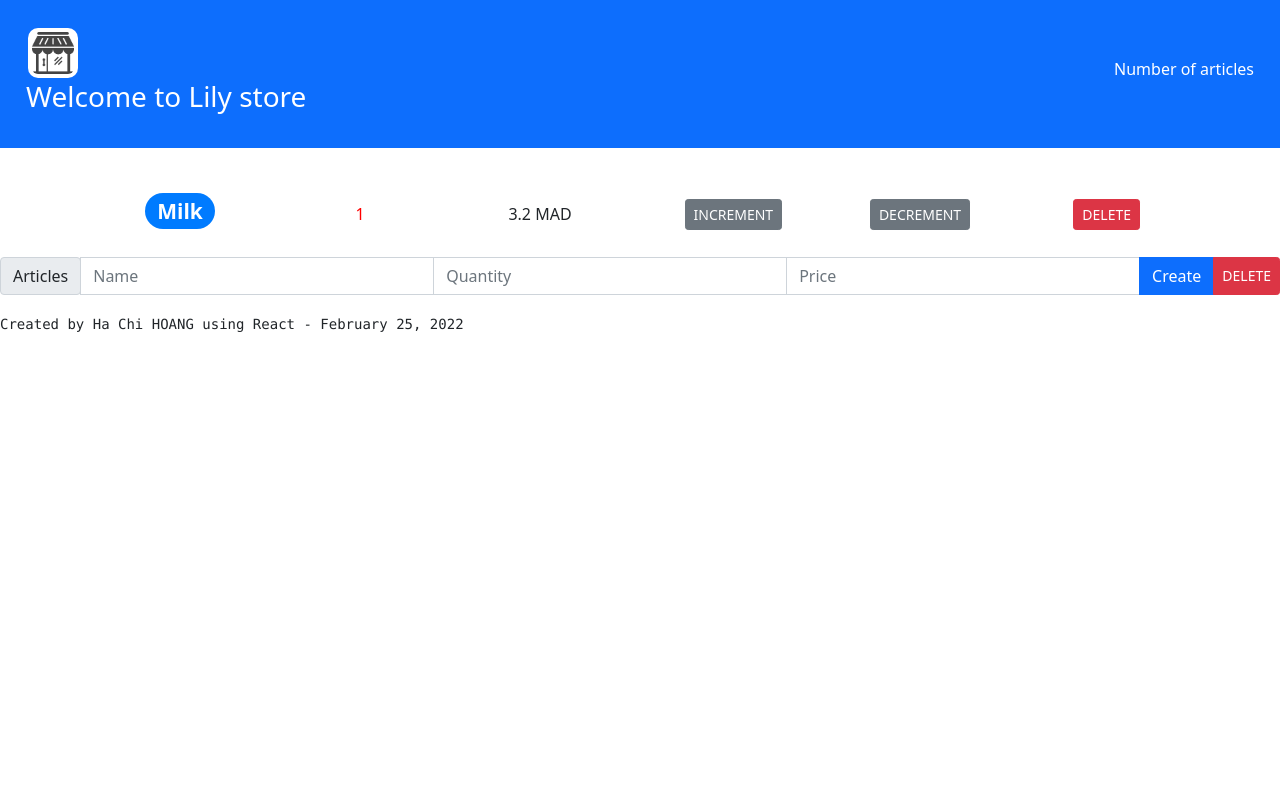
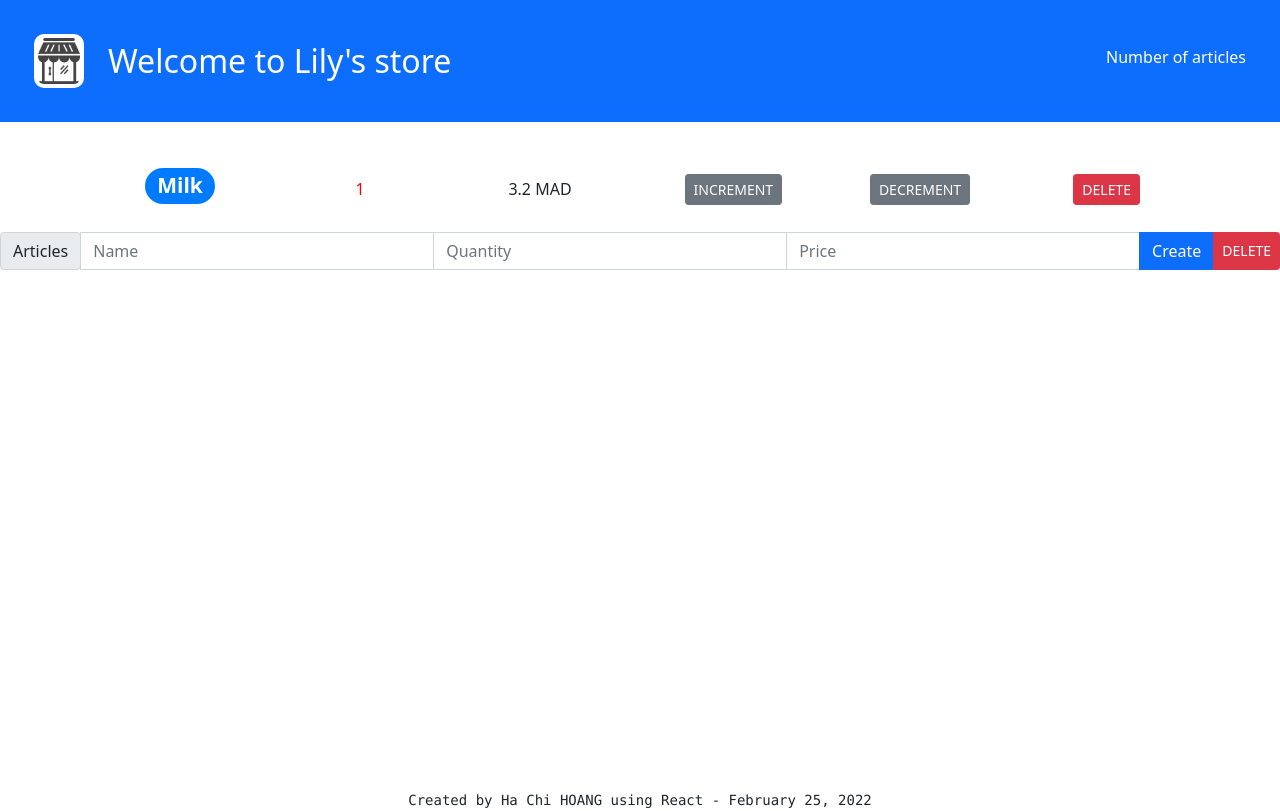
Before and after one commit to ChiBienayme/react-lily-store, a React (Create React App) app: page / in a window 1280 px wide. Built offline with nearby package versions, Linux system fonts and the light colour scheme.

Commit message:
Add Delete button

```diff
--- a/src/parts/Footer.js
+++ b/src/parts/Footer.js
@@ -7,9 +7,9 @@ export default function Footer () {
 
     return (
       <div>
-          <code className='text-dark'>
+          <code className='text-dark position-absolute top-100 start-50 translate-middle'>
             Created by Ha Chi HOANG using React -  February 25, 2022
-            {/* <a href="https://github.com/ChiBienayme/react-store" target="none">
+            {/* <a href="https://github.com/ChiBienayme/react=lily-store" target="none">
               Ha Chi HOANG
             </a> */}
 
--- a/src/parts/Header.js
+++ b/src/parts/Header.js
@@ -13,17 +13,17 @@ export default function Header() {
 
       <div className="nav navbar-expand-sm navbar-dark bg-primary mb-4 col-12">
 
-          <div className="row">
-              <div className="m-3">
-                <img className="logo-store" src={Icon} alt="Logo Lily Store" />
-                <h3 className="text-white">Welcome to Lily store</h3>
+          <div className="row ">
+              <div className="d-flex m-3">
+                <img className="logo-store m-2" src={Icon} alt="Logo Lily Store" />
+                <h2 className="text-white m-3">Welcome to Lily's store</h2>
               </div>
 
           </div>
 
 
 
-        <div className="col number-of-articles m-3">
+        <div className="col number-of-articles m-4">
           <h6 className=""> Number of articles </h6>
         </div>
       </div>
--- a/src/parts/Main.js
+++ b/src/parts/Main.js
@@ -66,9 +66,8 @@ export default function Home() {
   // Delete button
   const handleRemove = (index) => {
     const newItems = [...items];
-    newItems.splice(newItems.indexOf(index), 1);
+    newItems.splice(index, 1);
     setItems(newItems);
-
   }
 
 
@@ -112,7 +111,7 @@ export default function Home() {
 
                 <li className="nav-item">
                   <button className="btn btn-danger btn-sm" id="remove-1"
-                  onClick={() => handleRemove(index)}>
+                  onClick={() => handleRemove(index,1)}>
                     DELETE
                   </button>
                 </li>
```
